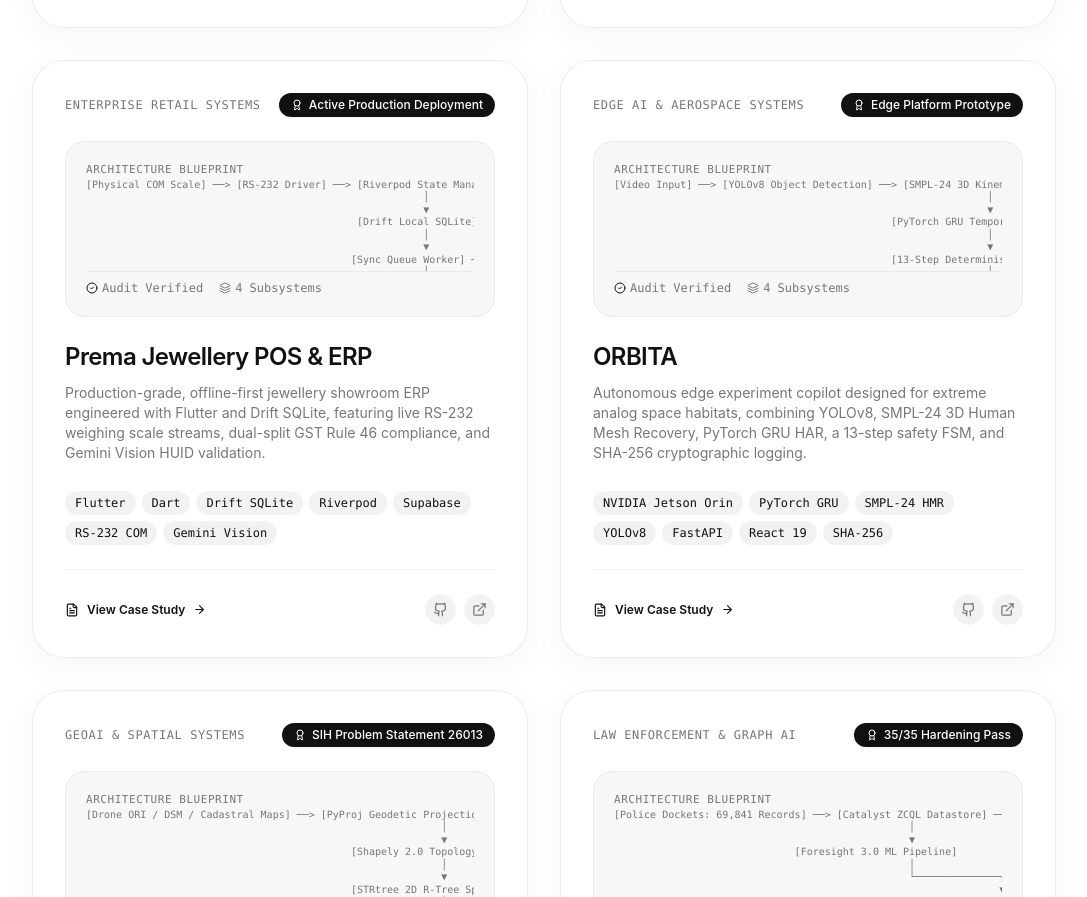
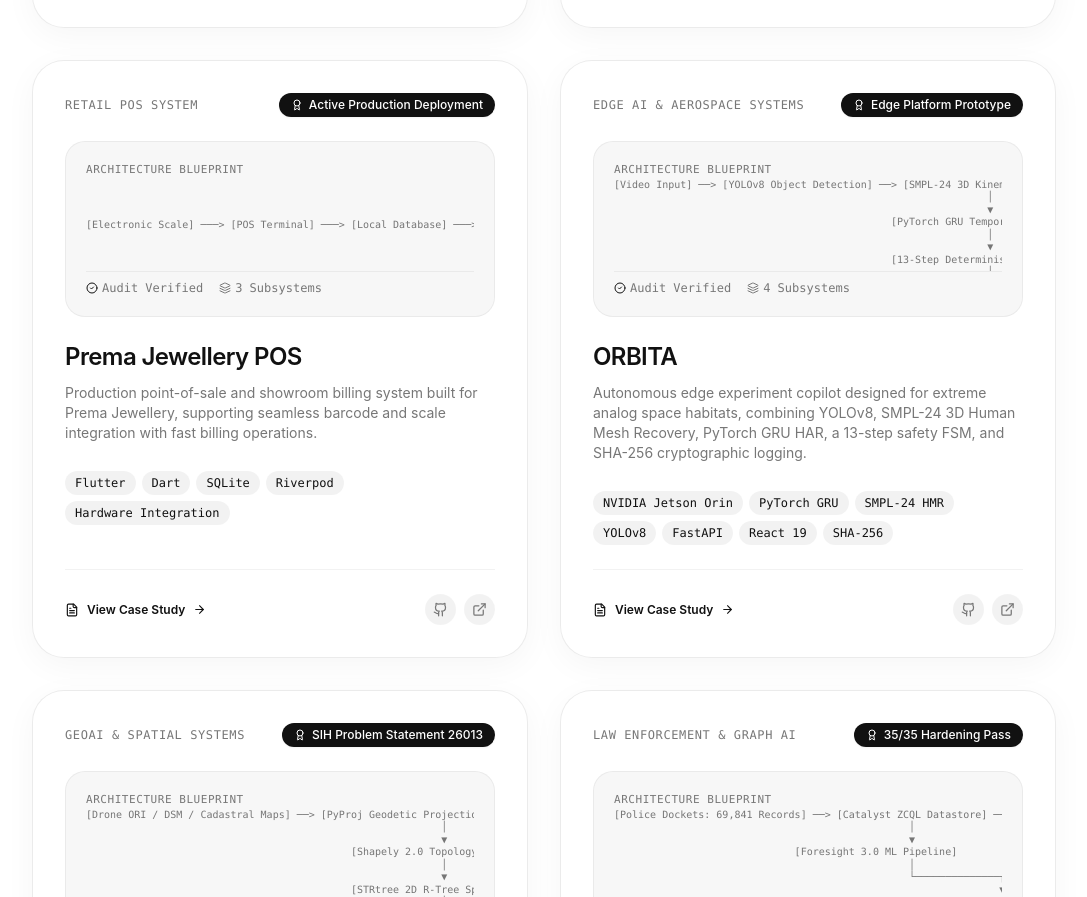
Before and after one commit to ajaiselvaraj/ajaiselvaraj.github.io, a React (Vite) app: page / in a window 1280 px wide. Shown: the part 4660-5557 px from the top of the page, without its empty margins (96-1183 px from the left). Built offline with nearby package versions, Linux system fonts and the light colour scheme.

Commit message:
update portfolio

```diff
--- a/src/data/projectsData.ts
+++ b/src/data/projectsData.ts
@@ -198,88 +198,71 @@ export const flagshipProjects: CaseStudyData[] = [
   },
   {
     id: "prema-jewellery-pos",
-    title: "Prema Jewellery POS & ERP",
-    subtitle: "Offline-First Retail Management, CGST Rule 46 Tax Engine & AI HUID Verification",
-    category: "Enterprise Retail Systems",
+    title: "Prema Jewellery POS",
+    subtitle: "Retail Point of Sale & Store Billing System",
+    category: "Retail POS System",
     achievementBadge: "Active Production Deployment",
-    tags: ["Flutter", "Dart", "Drift SQLite", "Riverpod", "Supabase", "RS-232 COM", "Gemini Vision"],
-    summary: "Production-grade, offline-first jewellery showroom ERP engineered with Flutter and Drift SQLite, featuring live RS-232 weighing scale streams, dual-split GST Rule 46 compliance, and Gemini Vision HUID validation.",
+    tags: ["Flutter", "Dart", "SQLite", "Riverpod", "Hardware Integration"],
+    summary: "Production point-of-sale and showroom billing system built for Prema Jewellery, supporting seamless barcode and scale integration with fast billing operations.",
     githubUrl: "https://github.com/ajaiselvaraj",
     liveUrl: "https://ajaiselvaraj.me",
     problem:
-      "Retail jewellery showrooms in South India operate under strict tax compliance (Indian CGST Rule 46 requiring dual-split GST on bullion vs. crafting charges), need sub-milligram precision direct from physical scale hardware, and cannot tolerate cloud POS downtime during network blackouts.",
+      "Showroom operations required a responsive, dependable point-of-sale system to manage customer transactions, capture accurate weight data from connected electronic scales, and operate smoothly during busy hours without relying on internet connectivity.",
     solution:
-      "Engineered an offline-first enterprise desktop and mobile POS platform in Flutter and Dart. Powered by Drift reactive SQLite and Riverpod clean architecture, it reads serial COM streams from physical weighing scales, handles complex old gold exchange accounting, generates GST A4/thermal receipts, and validates Hallmark Unique Identifiers (HUID) via Gemini Vision.",
+      "Developed a custom POS application tailored for Prema Jewellery with an intuitive billing workflow, real-time weighing scale connectivity, local offline data persistence, and thermal receipt generation.",
     architecture: {
-      overview: "Clean Architecture separating presentation, domain use cases, local reactive Drift database, hardware drivers, and an asynchronous sync queue to Supabase.",
+      overview: "Point-of-sale billing terminal connecting local data storage to in-store hardware peripherals.",
       layers: [
         {
-          title: "Material 3 Presentation",
-          description: "High-contrast billing terminal with touch-optimized numpads, stone breakdown tables, and customer lookup.",
-          tech: "Flutter 3.32+, Dart 3.8+, Riverpod 2.6+",
+          title: "POS Billing Terminal",
+          description: "Clean, touch-friendly checkout interface designed for showroom staff.",
+          tech: "Flutter, Dart, Riverpod",
         },
         {
-          title: "Domain & Tax Rules",
-          description: "CGST Rule 46 dual-tax calculator (3% metal / 5% making charges), old gold fine weight ledger, and loyalty math.",
-          tech: "Pure Dart Domain Services, FP principles",
+          title: "Billing & Invoicing",
+          description: "Automated price calculation, itemized bills, and thermal receipt output.",
+          tech: "POS Billing Module",
         },
         {
           title: "Local Database & Hardware",
-          description: "Offline-first transactional persistence, direct RS-232 COM scale polling, ESC/POS thermal printing.",
-          tech: "Drift SQLite, serial_port_win32, pdf & printing",
-        },
-        {
-          title: "Cloud Sync & AI Vision",
-          description: "Conflict-free sync queue ledger replicating to Supabase; Gemini Vision for Hallmark HUID OCR extraction.",
-          tech: "Supabase PostgreSQL, Gemini Vision API, GoldAPI.io",
+          description: "Local data persistence and digital weighing scale COM connectivity for instant weight capture.",
+          tech: "SQLite, Serial COM Integration",
         },
       ],
-      asciiFlow: `[Physical COM Scale] ──> [RS-232 Driver] ──> [Riverpod State Manager]
-                                                        │
-                                                        ▼
-                                             [Drift Local SQLite] ◄──> [Offline Transaction Log]
-                                                        │
-                                                        ▼
-                                            [Sync Queue Worker] ───> [Supabase PostgreSQL Cloud]
-                                                        │
-                                                        ▼
-                                       [ESC/POS Thermal & A4 Invoices]`,
+      asciiFlow: `[Electronic Scale] ───> [POS Terminal] ───> [Local Database] ───> [Receipt Printer]`,
     },
     techStackMatrix: [
-      { category: "Client Framework", items: ["Flutter 3.32+", "Dart 3.8+", "Material 3", "GoRouter"] },
-      { category: "State & Data", items: ["Riverpod 2.6+", "Drift (Type-Safe SQLite)", "Supabase", "PostgreSQL"] },
-      { category: "Hardware & Output", items: ["RS-232 Serial Port COM", "ESC/POS Thermal Print", "PDF Invoice Engine"] },
-      { category: "AI & External APIs", items: ["Gemini Vision (HUID OCR)", "Claude API", "GoldAPI.io Live Rates"] },
+      { category: "Application", items: ["Flutter", "Dart", "Riverpod"] },
+      { category: "Storage", items: ["SQLite", "Local Persistence"] },
+      { category: "Peripherals", items: ["Electronic Weighing Scale", "Thermal Receipt Printer"] },
     ],
     keyFeatures: [
-      "Hardware-level RS-232 serial COM integration reading continuous weight streams with gross, tare, and net isolation.",
-      "Dual-split tax engine strictly complying with Rule 46 of the Indian CGST Act (3% bullion / 5% making charges).",
-      "Offline-first resilience via Drift SQLite ensuring zero transaction disruption during network outages.",
-      "Automated Old Gold purchase workflow computing net purity, wastage deductions, and fine-gold reconciliations.",
-      "Gemini Vision integration for instant optical verification of engraved Hallmark Unique Identification (HUID) codes.",
-      "Automated generation of GSTR-1 HSN-compliant JSON tax exports and dual-format PDF invoices (A4 & 80mm roll).",
+      "Intuitive POS billing terminal created specifically for showroom sales staff.",
+      "Direct weight capture from connected electronic weighing scales.",
+      "Instant invoice and receipt generation with thermal print support.",
+      "Reliable offline performance ensuring zero store interruptions during connectivity dips.",
     ],
     contributions: [
-      "Engineered the entire Drift SQLite transactional database schema including bills, line items, and audit journals.",
-      "Implemented the RS-232 serial communication layer with automatic parity and baud rate negotiation.",
-      "Constructed the mathematical tax calculation module conforming to statutory Indian CGST/SGST regulations.",
-      "Deployed and verified the application on physical Windows terminals and Android tablets in showroom environments.",
+      "Built the front-end billing screens and sales checkout workflow in Flutter.",
+      "Set up hardware connectivity to read values from digital weighing scales.",
+      "Implemented item calculations, receipt formatting, and local data persistence.",
+      "Deployed and tested the POS software directly in store terminals.",
     ],
     challenges: [
       {
-        challenge: "Fluctuating serial COM data streams from diverse scale brands caused erratic weight readings during fast billing.",
-        solution: "Implemented an exponential moving average (EMA) jitter filter with a 200ms debounce buffer confirming scale stability before lock-in.",
+        challenge: "Ensuring responsive real-time weight updates without input lag on the checkout terminal.",
+        solution: "Optimized scale data polling to present smooth, instantaneous weight readings at checkout.",
       },
       {
-        challenge: "Maintaining data integrity and atomic transactions across offline cash sales and subsequent cloud syncing.",
-        solution: "Architected a local sync queue ledger where each transaction receives an immutable UUID and sequence number, executing idempotent UPSERTs in Supabase upon network reconnection.",
+        challenge: "Guaranteeing that billing never halts when internet connectivity is intermittent.",
+        solution: "Stored sales data locally so all store transactions and billing proceed uninterrupted offline.",
       },
     ],
     verifiedResults: [
-      { metric: "Deployment Status", value: "Production", description: "Active in-store showroom terminals" },
-      { metric: "Tax Compliance", value: "CGST Rule 46", description: "Verified dual-split 3% metal & 5% making charges" },
-      { metric: "Data Availability", value: "100% Offline", description: "Complete billing functionality without internet access" },
-      { metric: "Scale Precision", value: "0.001g", description: "Direct RS-232 serial hardware integration" },
+      { metric: "Deployment", value: "Production", description: "In active daily store operation" },
+      { metric: "Uptime", value: "Offline Ready", description: "Full billing uninterrupted without internet" },
+      { metric: "Hardware", value: "Scale Synced", description: "Direct digital scale connection" },
+      { metric: "Invoicing", value: "Fast Checkout", description: "Rapid customer checkout and receipt printing" },
     ],
   },
   {
```
Also changed, not shown: src/components/MainQuote.tsx (line endings or trailing spaces).
